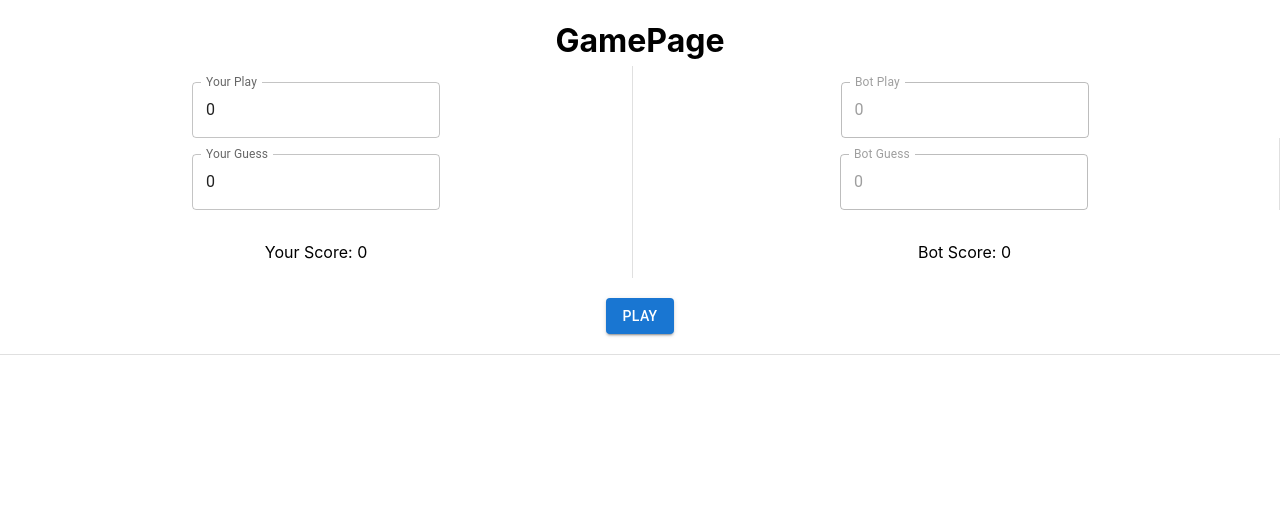
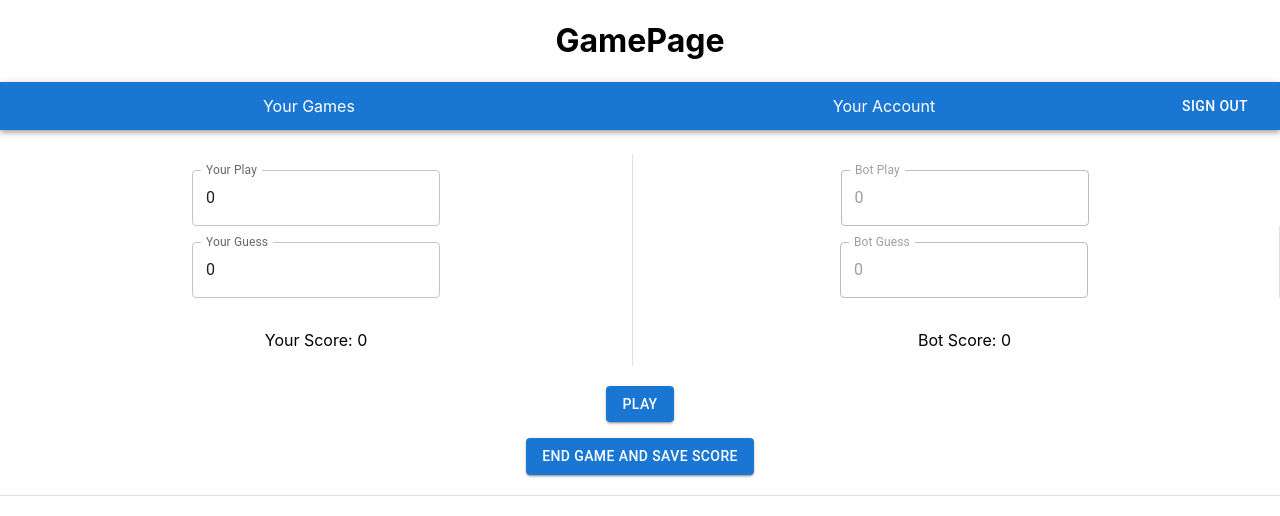
Before and after one commit to amartyadav/Morra, a React (Create React App) app in the folder frontend/: page /gamepage in a window 1280 px wide. Shown: the top 516 px of the page. Built offline with nearby package versions, Linux system fonts and the light colour scheme.

Commit message:
implemented a basic app bar

```diff
--- a/frontend/src/Components/GamePage.js
+++ b/frontend/src/Components/GamePage.js
@@ -5,6 +5,9 @@ import Button from '@mui/material/Button'
 import {useNavigate} from 'react-router-dom'
 import axios from 'axios'
 import Divider from '@mui/material/Divider'
+import AppBar from '@mui/material/AppBar'
+import Typography from '@mui/material/Typography'
+import Toolbar from '@mui/material/Toolbar'
 
 export default function GamePage() {
     const navigate = useNavigate()
@@ -18,19 +21,29 @@ export default function GamePage() {
     const handleClick = (event) => {
         console.log("GamePage: handleClick");
         event.preventDefault();
-        axios.get("http://localhost:3001/api/game/")
-        .then(response => {
+        axios.get("http://localhost:3001/api/game/").then(response => {
             console.log(response)
             setBotPlay(response.data.fingers)
             setBotGuess(response.data.guess)
-            if(parseInt(response.data.guess) === parseInt(yourPlay)+parseInt(response.data.fingers)){
-                setBotScore(botScore+1)
+            if (parseInt(response.data.guess) === parseInt(yourPlay) + parseInt(response.data.fingers)) {
+                setBotScore(botScore + 1)
             }
-            if(parseInt(yourGuess) === parseInt(yourPlay)+parseInt(response.data.fingers)){
-                setYourScore(yourScore+1)
+            if (parseInt(yourGuess) === parseInt(yourPlay) + parseInt(response.data.fingers)) {
+                setYourScore(yourScore + 1)
             }
-            console.log({yourPlay: yourPlay, yourGuess: yourGuess, botPlay: botPlay, botGuess: botGuess, yourScore: yourScore, botScore: botScore})
+            console.log({
+                yourPlay: yourPlay,
+                yourGuess: yourGuess,
+                botPlay: botPlay,
+                botGuess: botGuess,
+                yourScore: yourScore,
+                botScore: botScore
             })
+        })
+    }
+
+    const handleEndGame = (event) => {
+
     }
 
     const handleSignout = (event) => {
@@ -61,26 +74,62 @@ export default function GamePage() {
     return (
         <div>
             <h1>GamePage</h1>
+            <AppBar position="static">
+                <Toolbar variant='dense'>
+                <Typography variant="body" component="div"
+                    sx={
+                        {flexGrow: 2}
+                }>
+                    Your Games
+                </Typography>
+                <Typography variant="body" component="div"
+                    sx={
+                        {flexGrow: 2}
+                }>
+                    Your Account
+                </Typography>
+                <Button color="inherit"
+                    onClick={handleSignout}>
+                    Sign Out
+                </Button>
+                </Toolbar>
+            </AppBar>
+            <br/><br/>
             <Grid container
                 spacing={2}>
                 <Grid item
                     xs={6}>
-                    <TextField id="outlined-basic" label="Your Play" variant="outlined" value={yourPlay} onChange={(event)=> {setYourPlay(event.target.value)}}/>
+                    <TextField id="outlined-basic" label="Your Play" variant="outlined"
+                        value={yourPlay}
+                        onChange={
+                            (event) => {
+                                setYourPlay(event.target.value)
+                            }
+                        }/>
                 </Grid>
             <Divider orientation="vertical" flexItem/>
             <Grid item xs>
-                    <TextField id="outlined-basic" disabled label="Bot Play" variant="outlined" value={botPlay}/>
+                <TextField id="outlined-basic" disabled label="Bot Play" variant="outlined"
+                    value={botPlay}/>
             </Grid>
             <Grid item
                 xs={6}>
-                    <TextField id="outlined-basic" label="Your Guess" variant="outlined" value={yourGuess} onChange={(event)=> {setYourGuess(event.target.value)}}/>
+                <TextField id="outlined-basic" label="Your Guess" variant="outlined"
+                    value={yourGuess}
+                    onChange={
+                        (event) => {
+                            setYourGuess(event.target.value)
+                        }
+                    }/>
             </Grid>
         <Divider orientation="vertical" flexItem/>
         <Grid item xs>
-                    <TextField id="outlined-basic" disabled label="Bot Guess" variant="outlined" value={botGuess}/>
+            <TextField id="outlined-basic" disabled label="Bot Guess" variant="outlined"
+                value={botGuess}/>
         </Grid>
         <Divider orientation="vertical" flexItem/>
-                <Grid item xs={6}>
+        <Grid item
+            xs={6}>
             <p>Your Score: {yourScore}</p>
         </Grid>
         <Divider orientation="vertical" flexItem/>
@@ -98,6 +147,13 @@ export default function GamePage() {
                 Play
             </Button>
         </Grid>
+        <Grid item
+            xs={12}>
+            <Button variant="contained" color="primary"
+                onClick={handleEndGame}>
+                End Game and Save Score
+            </Button>
+        </Grid>
     </Grid>
     <br/>
     <Divider flexItem/>
```
Lines whose indentation alone changed are shown as unchanged.
